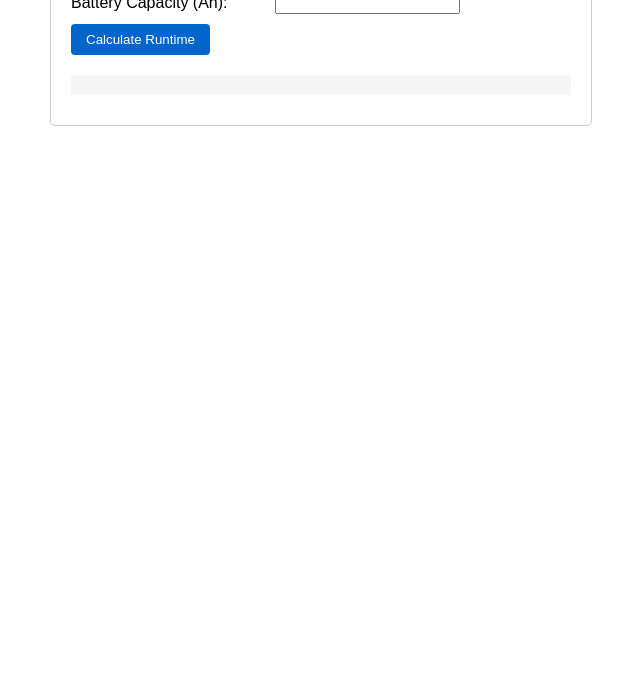
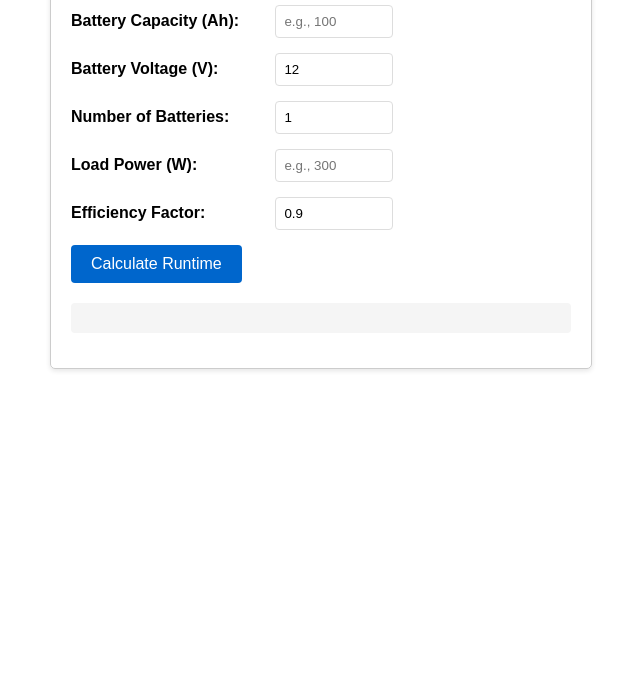
Before and after one commit to Bouczang/UPS-Runtime-Calculator, a plain HTML site: page index.html in a window 1280 px wide. Shown: the part 104-800 px from the top of the page, without its empty margins (319-959 px from the left). Drawn offline with Linux system fonts and the light colour scheme.

Commit message:
Update index.html
UPS-runtime-calculator

```diff
--- a/index.html
+++ b/index.html
@@ -6,30 +6,43 @@
         #ups-calculator {
             font-family: Arial, sans-serif;
             max-width: 500px;
-            margin: 0 auto;
+            margin: 20px auto;
             padding: 20px;
             border: 1px solid #ccc;
             border-radius: 5px;
+            box-shadow: 0 2px 5px rgba(0,0,0,0.1);
         }
         #ups-calculator div {
-            margin-bottom: 10px;
+            margin-bottom: 15px;
         }
         label {
             display: inline-block;
             width: 200px;
+            font-weight: bold;
+        }
+        input {
+            padding: 8px;
+            width: 100px;
+            border: 1px solid #ddd;
+            border-radius: 4px;
         }
         button {
-            padding: 8px 15px;
+            padding: 10px 20px;
             background: #0066cc;
             color: white;
             border: none;
             border-radius: 4px;
             cursor: pointer;
+            font-size: 16px;
+        }
+        button:hover {
+            background: #0055aa;
         }
         #result {
             margin-top: 20px;
-            padding: 10px;
+            padding: 15px;
             background: #f5f5f5;
+            border-radius: 4px;
         }
     </style>
 </head>
@@ -38,16 +51,29 @@
         <h2>UPS Runtime Calculator</h2>
         <div>
             <label for="battery-capacity">Battery Capacity (Ah):</label>
-            <input type="number" id="battery-capacity" step="0.1">
+            <input type="number" id="battery-capacity" step="0.1" placeholder="e.g., 100">
         </div>
-        <!-- REST OF YOUR HTML FORM HERE -->
+        <div>
+            <label for="battery-voltage">Battery Voltage (V):</label>
+            <input type="number" id="battery-voltage" value="12">
+        </div>
+        <div>
+            <label for="battery-count">Number of Batteries:</label>
+            <input type="number" id="battery-count" value="1">
+        </div>
+        <div>
+            <label for="load-power">Load Power (W):</label>
+            <input type="number" id="load-power" placeholder="e.g., 300">
+        </div>
+        <div>
+            <label for="efficiency">Efficiency Factor:</label>
+            <input type="number" id="efficiency" value="0.9" step="0.01" min="0.8" max="1.0">
+        </div>
         <button onclick="calculateRuntime()">Calculate Runtime</button>
         <div id="result"></div>
     </div>
 
     <script>
-        function calculateRuntime() {
-            // YOUR JAVASCRIPT CODE HERE
         function calculateRuntime() {
             // Get input values
             const capacity = parseFloat(document.getElementById('battery-capacity').value);
@@ -58,11 +84,11 @@
 
             // Validate inputs
             if (isNaN(capacity) || isNaN(voltage) || isNaN(count) || isNaN(load) || isNaN(efficiency)) {
-        alert("Please fill in all fields with valid numbers");
+                alert("Please fill in all fields with valid numbers!");
                 return;
             }
 
-    // Calculate runtime in minutes
+            // Calculate runtime
             const totalWh = capacity * voltage * count * efficiency;
             const runtimeHours = totalWh / load;
             const runtimeMinutes = runtimeHours * 60;
@@ -71,10 +97,9 @@
             const resultDiv = document.getElementById('result');
             resultDiv.innerHTML = `
                 <h3>Estimated Runtime:</h3>
-        <p>${runtimeHours.toFixed(2)} hours (${Math.floor(runtimeHours)}h ${Math.floor((runtimeHours % 1) * 60)}m)</p>
-        <p>or ${runtimeMinutes.toFixed(0)} minutes</p>
+                <p><strong>${runtimeHours.toFixed(2)} hours</strong> (${Math.floor(runtimeHours)}h ${Math.floor((runtimeHours % 1) * 60)}m)</p>
+                <p>or <strong>${Math.round(runtimeMinutes)} minutes</strong></p>
             `;
-}
         }
     </script>
 </body>
```
Lines whose indentation alone changed are shown as unchanged.
